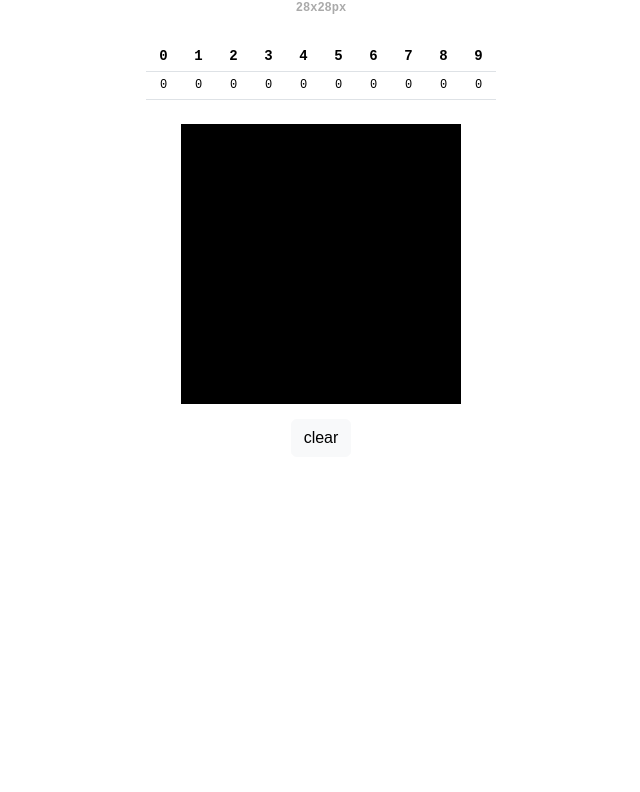
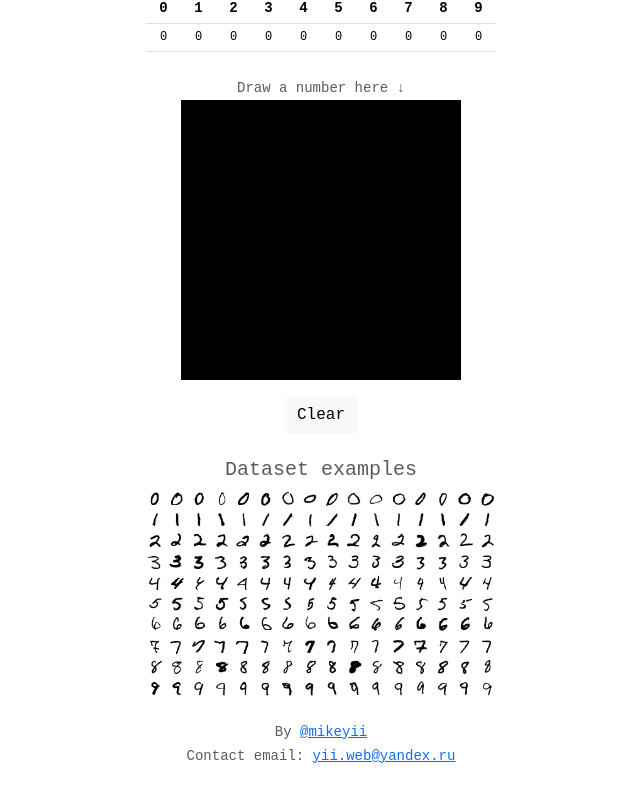
Before and after one commit to mikeyii/neural-numbers, a plain HTML site: page index.html in a window 1280 px wide. Shown: the part 76-868 px from the top of the page, without its empty margins (319-959 px from the left). Before the commit the page ends 800 px from the top, so only its background shows below. Drawn offline with nearby package versions, Linux system fonts and the light colour scheme.

Commit message:
Updated html, added dataset example and contact info

```diff
--- a/index.html
+++ b/index.html
@@ -7,12 +7,14 @@
   <link rel="stylesheet" href="https://cdn.jsdelivr.net/npm/bootstrap@5.3.2/dist/css/bootstrap.min.css">
   <style>
     html {
-      overflow: hidden;
       overscroll-behavior: none;
     }
     body {
       color: #333;
-      font-family: sans-serif;
+      font-family: monospace;
+    }
+    .container {
+      max-width: 374px;
     }
     .drawing-canvas {
       position: relative;
@@ -40,7 +42,6 @@
       max-width: 350px;
       margin: 0 auto!important;
       font-size: 12px;
-      font-family: monospace;
     }
 
     .table th {
@@ -49,9 +50,8 @@
 
     .small {
       font-size: 12px;
-      color: #aaa;
+      color: #999;
       font-weight: bold;
-      font-family: monospace;
     }
     @media screen and (max-width: 450px) {
       .container {
@@ -64,8 +64,8 @@
 <body>
   <div class="container mt-4 text-center">
     <h2>Number recognition</h2>
-    <span class="small">28x28px</span>
-    <div class="table-wrap mt-4">
+
+    <div class="table-wrap mt-2">
       <table class="table" id="result-table">
         <tr>
           <th>0</th>
@@ -94,14 +94,20 @@
       </table>
     </div>
     <div class="mt-4">
+      <small class="text-muted">Draw a number here ↓</small>
       <div class="wrap">
-        <canvas class="drawing-canvas" id="draw"></canvas>
+        <canvas class="drawing-canvas" id="draw" title="Start drawing a number"></canvas>
       </div>
       <div>
-        <button class="btn btn-light mt-2" id="clear">clear</button>
+        <button class="btn btn-light mt-2" id="clear">Clear</button>
       </div>
-
     </div>
+    <h5 class="mt-4 text-muted">Dataset examples</h5>
+    <img src="MnistExamplesModified.png" alt="Mnist Examples" title="Mnist Examples" width="350">
+    <footer class="my-4 text-muted">
+      <small>By <a href="https://github.com/mikeyii/">@mikeyii</a><br>
+      Contact email: <a href="mailto:yii.web@yandex.ru">yii.web@yandex.ru</a></small>
+    </footer>
   </div>
   <script src="bundle.js"></script>
 </body>
```
Also changed, not shown: MnistExamplesModified.png (added).
